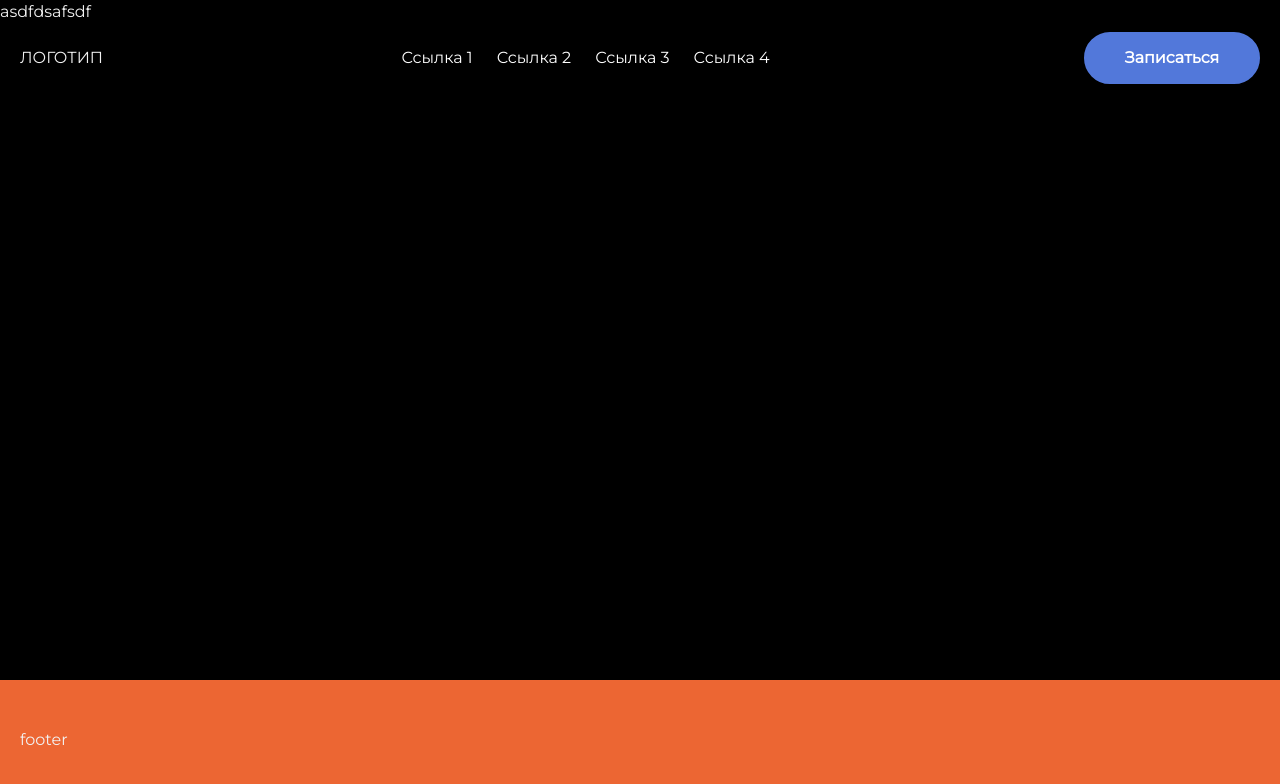
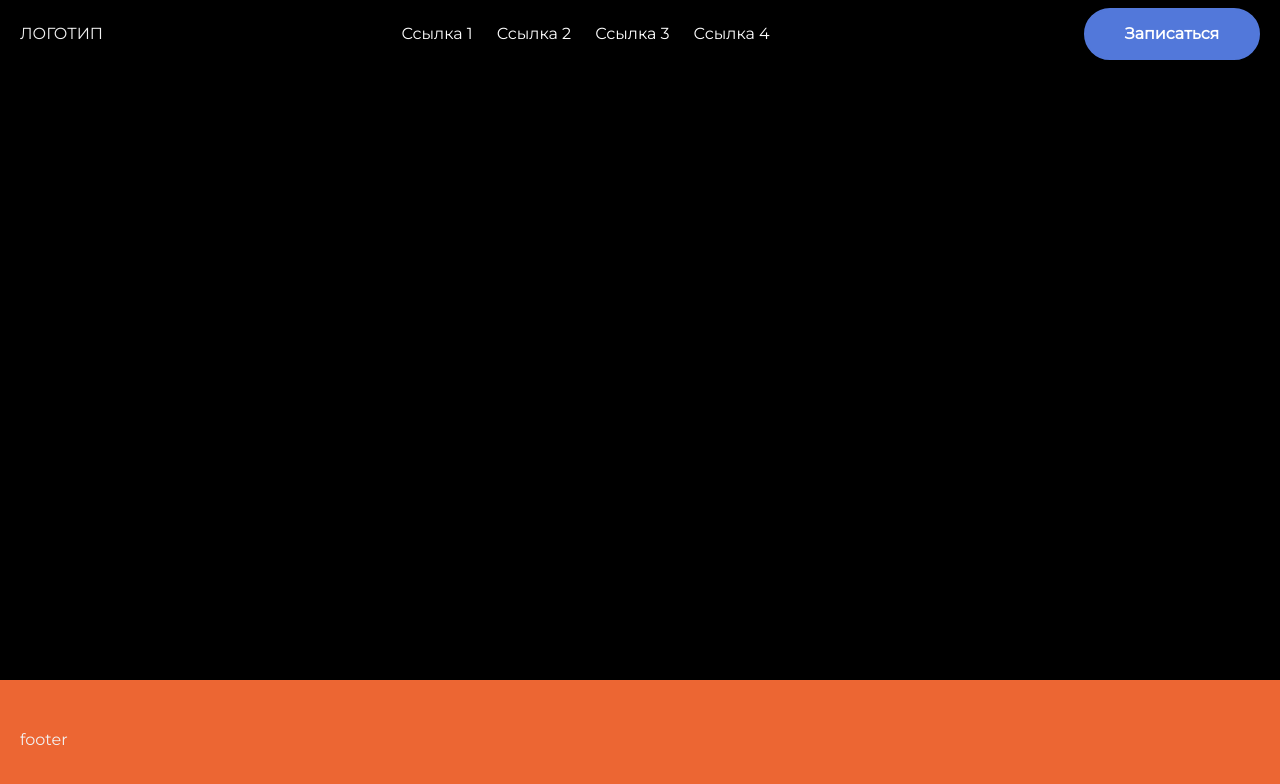
Before and after one commit to blessMe-Padre/dmc-cafe, a website with bundled scripts: page index.html in a window 1280 px wide. Built offline with nearby package versions, Linux system fonts and the light colour scheme.

Commit message:
feat: удалил строку

```diff
--- a/index.html
+++ b/index.html
@@ -12,7 +12,6 @@
 
 <body>
     <div class="h-screen grid grid-rows-[auto_1fr_auto] wrapper">
-        asdfdsafsdf
         <header class="z-10 w-full transition-colors">
             <span class="absolute top-7 left-7 sm:hidden">ЛОГОТИП</span>
             <div class="container gap-5 items-center justify-between hidden md:flex md:pt-2">
```
